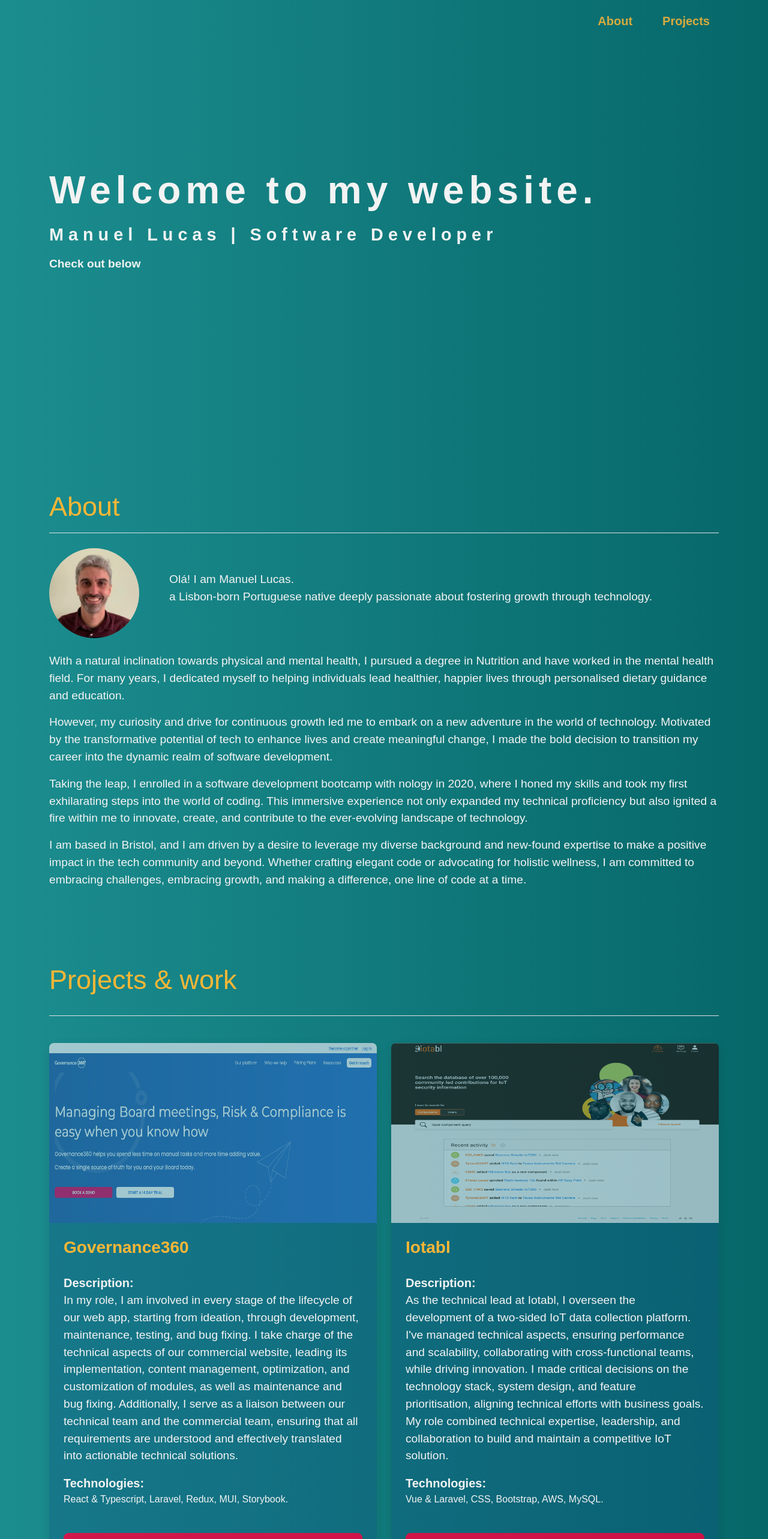
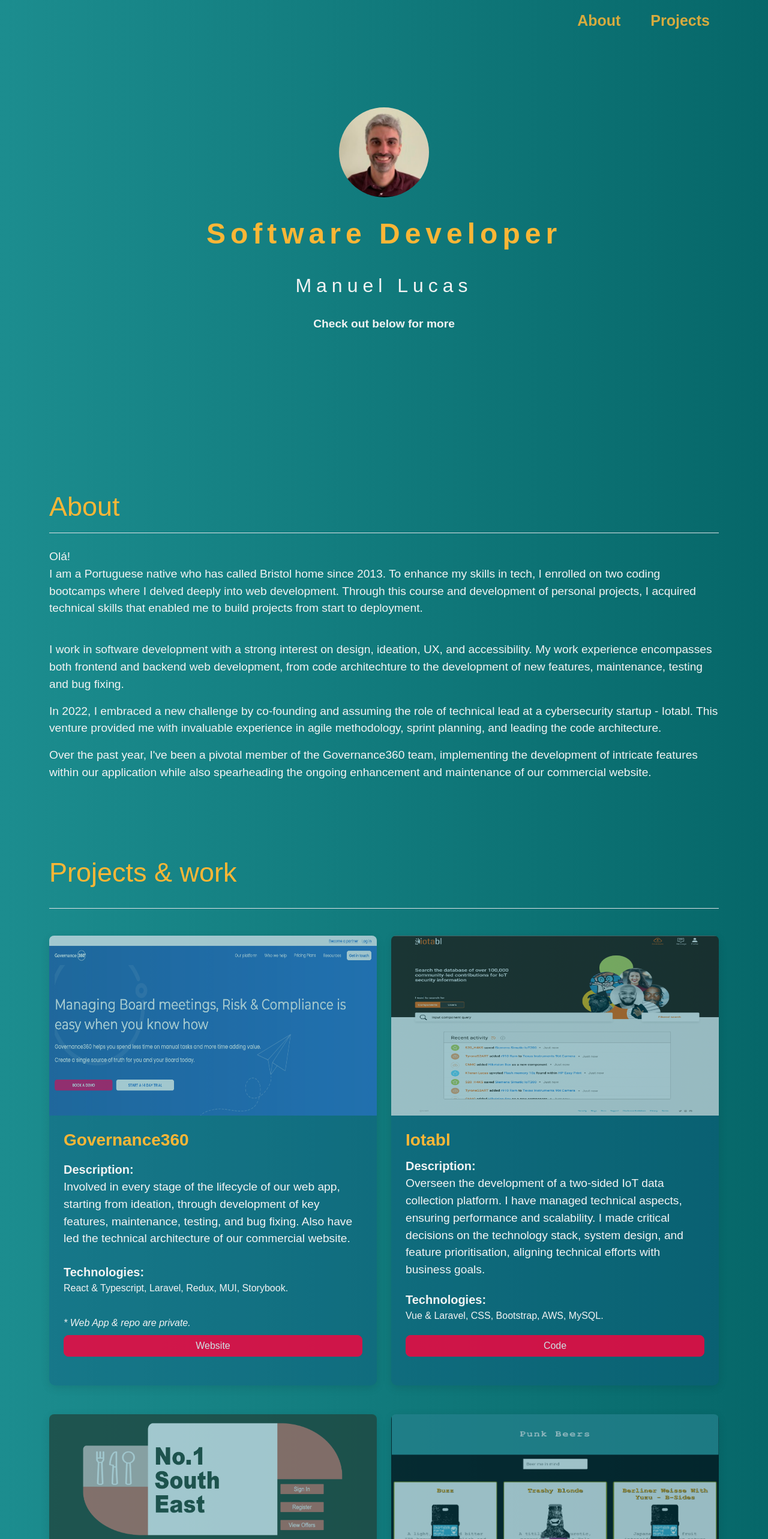
Before and after one commit to manelucas/portfolio, a React (Create React App) app: page / in a window 1280 px wide. Shown: the top 2566 px of the page at 60% size. Built offline with nearby package versions, Linux system fonts and the light colour scheme.

Commit message:
rewording & styling improvements

```diff
--- a/src/App.css
+++ b/src/App.css
@@ -11,7 +11,7 @@ body {
   color: #f3f3f3 !important;
 }
 
-h2, h3, h4, h5, h6, nav a {
+h1, h2, h3, h4, h5, h6, nav a {
   color:rgb(251, 182, 54);
   font-weight: 500;
 }
@@ -29,7 +29,7 @@ nav {
 }
 
 nav a {
-  font-size: 20px;
+  font-size: 25px;
   padding: 10px 15px;
   opacity: 0.85;
   font-weight: 700;
@@ -61,7 +61,7 @@ nav a:hover {
 }
 
 h1 {
-  font-size: 4rem;
+  font-size: 3rem;
 }
 
 h2 {
@@ -202,14 +202,17 @@ a:hover {
   border-radius: 8px 8px 0 0;
 }
 
-.description-height {
-  min-height: 200px;
-}
-
 .project-card {
   background-color: rgba(14, 77, 128, 0.3);
   box-shadow: 0 4px 15px rgba(0, 0, 0, 0.1);
   border-radius: 10px;
+}
+
+.card-bottom {
+  min-height: 450px;
+  display: flex;
+  flex-direction: column;
+  justify-content: space-between;
 }
 
 .g-2 {
@@ -315,9 +318,7 @@ a:hover {
   .author {
       line-height: 2.2rem;
   }
-  nav a {
-      font-size: 25px;
-  }
+
   span {
       font-size: 14px;
       font-weight: 500;
@@ -325,10 +326,6 @@ a:hover {
 
   .image-container {
       width: 300px;
-  }
-  .project-card {
-    padding: 1rem;
-    align-items: center;
   }
   .card-image {
     opacity: 1;
--- a/src/components/About/About.jsx
+++ b/src/components/About/About.jsx
@@ -12,22 +12,20 @@ const About = () => {
               </div>
               <div className="content-section">
                   <div className="d-flex g-1 align-items-center pb-4 md-flex-column">
-                      <img className="profile-img" loading="lazy" src={ProfileImage} alt="Profile image"/>
+                      {/* <img className="profile-img" loading="lazy" src={ProfileImage} alt="Profile image"/> */}
                         <p>
-                            Olá! I am Manuel Lucas.<br/> a Lisbon-born Portuguese native deeply passionate about fostering growth through technology.
+                            Olá! <br/> I am a Portuguese native who has called Bristol home since 2013.
+                            To enhance my skills in tech, I enrolled on two coding bootcamps where I delved deeply into web development. Through this course and development of personal projects, I acquired technical skills that enabled me to build projects from start to deployment.
                         </p>
                   </div>
                   <p>
-                      With a natural inclination towards physical and mental health, I pursued a degree in Nutrition and have worked in the mental health field. For many years, I dedicated myself to helping individuals lead healthier, happier lives through personalised dietary guidance and education.
+                  I work in software development with a strong interest on design, ideation, UX, and accessibility. My work experience encompasses both frontend and backend web development, from code architechture to the development of new features, maintenance, testing and bug fixing.
                   </p>
                   <p>
-                        However, my curiosity and drive for continuous growth led me to embark on a new adventure in the world of technology. Motivated by the transformative potential of tech to enhance lives and create meaningful change, I made the bold decision to transition my career into the dynamic realm of software development.
+                  In 2022, I embraced a new challenge by co-founding and assuming the role of technical lead at a cybersecurity startup - Iotabl. This venture provided me with invaluable experience in agile methodology, sprint planning, and leading the code architecture.
                   </p>
                   <p>
-                        Taking the leap, I enrolled in a software development bootcamp with nology in 2020, where I honed my skills and took my first exhilarating steps into the world of coding. This immersive experience not only expanded my technical proficiency but also ignited a fire within me to innovate, create, and contribute to the ever-evolving landscape of technology.
-                  </p>
-                  <p>
-                        I am based in Bristol, and I am driven by a desire to leverage my diverse background and new-found expertise to make a positive impact in the tech community and beyond. Whether crafting elegant code or advocating for holistic wellness, I am committed to embracing challenges, embracing growth, and making a difference, one line of code at a time.
+                  Over the past year, I've been a pivotal member of the Governance360 team, implementing the development of intricate features within our application while also spearheading the ongoing enhancement and maintenance of our commercial website.
                   </p>
               </div>
           </section>
--- a/src/components/Home/Home.jsx
+++ b/src/components/Home/Home.jsx
@@ -1,16 +1,17 @@
 import React from 'react'
-
+import ProfileImage from '../../assets/profile_photo.png'
 const Home = () => {
     return(
         <>
             <section className="row intro-container slide-left">
-                <div className="h-100 d-flex align-items-center">
-                    <div>
-                        <h1 className="main-title"><span id="hello" className="mr-2"></span>Welcome to my website.
-                            <span className="d-block mt-2 author">Manuel Lucas | Software Developer</span>
-                        </h1>
-                        <p className="text-bold px-0">Check out below</p>
+                <div className="h-100 d-flex flex-column align-items-center justify-content-center gap-3">
+                    <div className='pb-3'>
+                        <img className="profile-img" loading="lazy" src={ProfileImage} alt="Profile image"/>
                     </div>
+                    <h1 className="main-title">Software Developer</h1>
+                    <span className="d-block author fs-2">Manuel Lucas</span>
+                    <p className="text-bold px-0">Check out below for more</p>
+
                 </div>
             </section>
         </>
--- a/src/components/Projects/Card/Card.jsx
+++ b/src/components/Projects/Card/Card.jsx
@@ -9,23 +9,28 @@ const Card = (props) => {
             <div className='card-image br-top'>
                 <img className="w-100 h-100 " loading="lazy" src={imageSrc} alt={`Image from the ${title} project`} />
             </div>
-            <div className="p-4 d-flex g-2 flex-column justify-content-center">
+            <div className="card-bottom p-4">
 
                 <div>
                     <h3 className='bold w-100'>{title}</h3>
                 </div>
-                <div className="col col-xs-12">
-                    <div className='d-flex flex-column description-height'>
+
+                <div className=''>
                     <span className='bold fs-5'>Description:</span>
                     <p className="p-0">{description}</p>
                 </div>
-                    <div className='d-flex flex-column'>
+                <div>
                     <span className="bold fs-5">Technologies:</span>
-                        <span className='fs-6'>{technologies}</span>
+                    <p className='fs-6'>{technologies}</p>
                 </div>
+                <div>
+                    {!!disclaimer && (
+                        <div className="py-2">
+                            <i>{disclaimer}</i>
                         </div>
+                    )}
                     {!!links && (
-                    <div className="py-4 row">
+                        <div className="pb-4 row">
                             {links.map((link, index) => (
                                 <div className={links.length > 1 ? 'col-6' : 'col-12'}>
                                     <span key={index}>
@@ -33,13 +38,11 @@ const Card = (props) => {
                                     </span>
                                 </div>
                             ))}
-                        {!!disclaimer && (
-                            <div className="pt-2">
-                                <i>{disclaimer}</i>
                         </div>
                     )}
                 </div>
-                )}
+
+
             </div>
         </div>
 
--- a/src/components/Projects/Projects.jsx
+++ b/src/components/Projects/Projects.jsx
@@ -15,7 +15,7 @@ const Projects = () => {
             imageSrc: Governance360,
             title: "Governance360",
             technologies: "React & Typescript, Laravel, Redux, MUI, Storybook.",
-            description: `In my role, I am involved in every stage of the lifecycle of our web app, starting from ideation, through development, maintenance, testing, and bug fixing. I take charge of the technical aspects of our commercial website, leading its implementation, content management, optimization, and customization of modules, as well as maintenance and bug fixing. Additionally, I serve as a liaison between our technical team and the commercial team, ensuring that all requirements are understood and effectively translated into actionable technical solutions.`,
+            description: `Involved in every stage of the lifecycle of our web app, starting from ideation, through development of key features, maintenance, testing, and bug fixing. Also have led the technical architecture of our commercial website.`,
             links: [{ url: "https://www.governance360.com/", text: "Website" }],
             disclaimer: "* Web App & repo are private."
         },
@@ -23,7 +23,7 @@ const Projects = () => {
             id: 2,
             imageSrc: IotablImage,
             title: "Iotabl",
-            description: `As the technical lead at Iotabl, I overseen the development of a two-sided IoT data collection platform. I've managed technical aspects, ensuring performance and scalability, collaborating with cross-functional teams, while driving innovation. I made critical decisions on the technology stack, system design, and feature prioritisation, aligning technical efforts with business goals. My role combined technical expertise, leadership, and collaboration to build and maintain a competitive IoT solution.`,
+            description: `Overseen the development of a two-sided IoT data collection platform. I have managed technical aspects, ensuring performance and scalability. I made critical decisions on the technology stack, system design, and feature prioritisation, aligning technical efforts with business goals.`,
             technologies: "Vue & Laravel, CSS, Bootstrap, AWS, MySQL.",
             links: [{ url: "https://github.com/manelucas/iotabl", text: "Code" }],
             disclaimer: null
@@ -32,7 +32,7 @@ const Projects = () => {
             id: 3,
             imageSrc: No1SEImage,
             title: "No1 South East",
-            description: "Crafted the minimum viable product (MVP) for No1 South East, a dynamic web application catering to the South East London area's food enthusiasts. Development included essential features such as a search functionality, advanced filtering options, geolocation, and an admin panel.",
+            description: "Development included essential features such as a search functionality, advanced filtering options, geolocation, and an admin panel.",
             technologies: "React, SASS, Firebase, API.",
             links: null,
             disclaimer: "* Repo is private."
```
Lines whose indentation alone changed are shown as unchanged.
